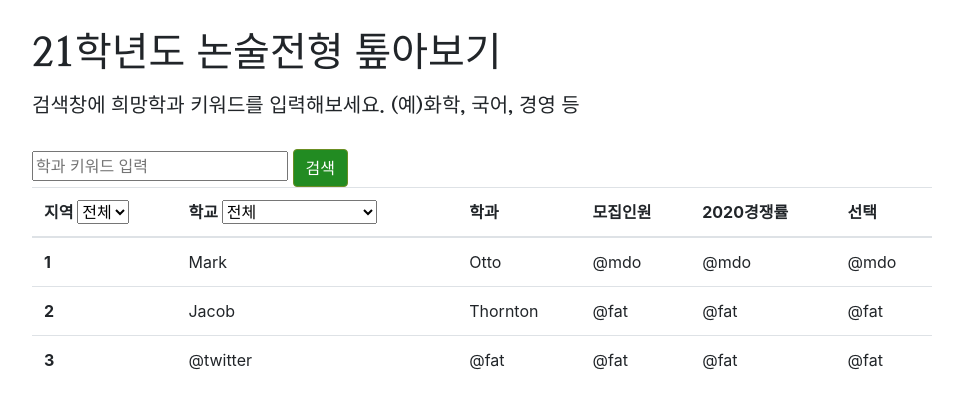
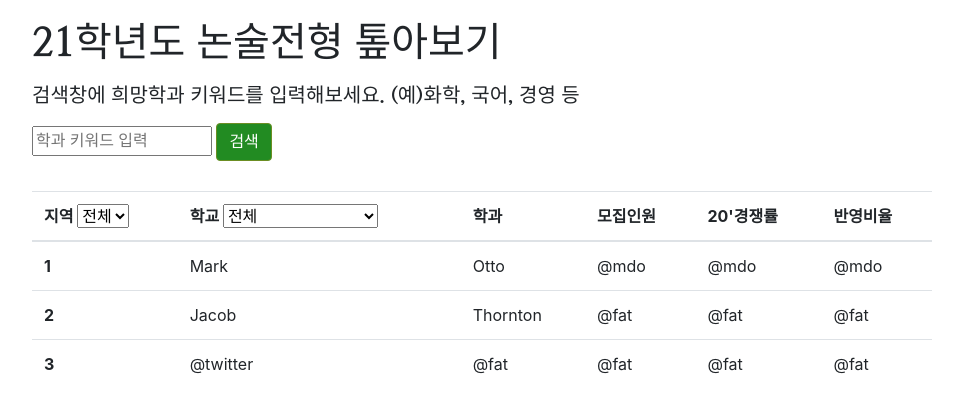
Before and after one commit to HANA-WON/21non, a Flask app: page / in a window 1280 px wide. Shown: the top 413 px of the page, without its empty margins (158-1121 px from the left). Run offline with Flask 2, Linux system fonts and the light colour scheme; some libraries are stand-ins or nearby versions; some web fonts are replaced.

Commit message:
프론트 작업
완료

```diff
--- a/templates/index.html
+++ b/templates/index.html
@@ -32,17 +32,17 @@
             margin: auto;
         }
 
-        .img {
-
-        }
-
                h1, h5 {
             display: inline;
         }
 
         .info {
-            margin-top: 30px;
+            margin-top: 20px;
             margin-bottom: 30px;
+        }
+
+        .search{
+            margin-top: 14px;
         }
 
         .btn-primary {
@@ -51,7 +51,10 @@
         }
 
     </style>
+    <script>
 
+
+    </script>
 
 </head>
 
@@ -61,12 +64,19 @@
 <div class="wrap">
     <div class="info">
         <h1>21학년도 논술전형 톺아보기</h1>
-        <p> </p>
+        <p></p>
         <h5>검색창에 희망학과 키워드를 입력해보세요. (예)화학, 국어, 경영 등</h5>
+        <div class = "search">
+            <input id="search" name="search_major" title="학과명검색"
+               placeholder="학과 키워드 입력" class="search_major" type="text" value="" maxlength="50">
+        <a class="btn btn-primary" href="#" role="button">검색</a>
+
         </div>
-    <input id="search" name="search_major" title="학과명검색"
-           placeholder="학과 키워드 입력" class="search_major" type="text" value="" maxlength="25">
-    <a class="btn btn-primary" href="#" role="button">검색</a>
+
+
+    </div>
+
+    <div class="table">
         <table class="table">
 
             <thead>
@@ -137,8 +147,9 @@
                 </th>
                 <th scope="col">학과</th>
                 <th scope="col">모집인원</th>
-            <th scope="col">2020경쟁률</th>
-            <th scope="col">선택</th>
+                <th scope="col">20'경쟁률</th>
+                <th scope="col">반영비율</th>
+
             </tr>
             </thead>
             <tbody>
@@ -170,6 +181,8 @@
         </table>
     </div>
 
+</div>
+
 </body>
 
 </html>
```
Lines whose indentation alone changed are shown as unchanged.
